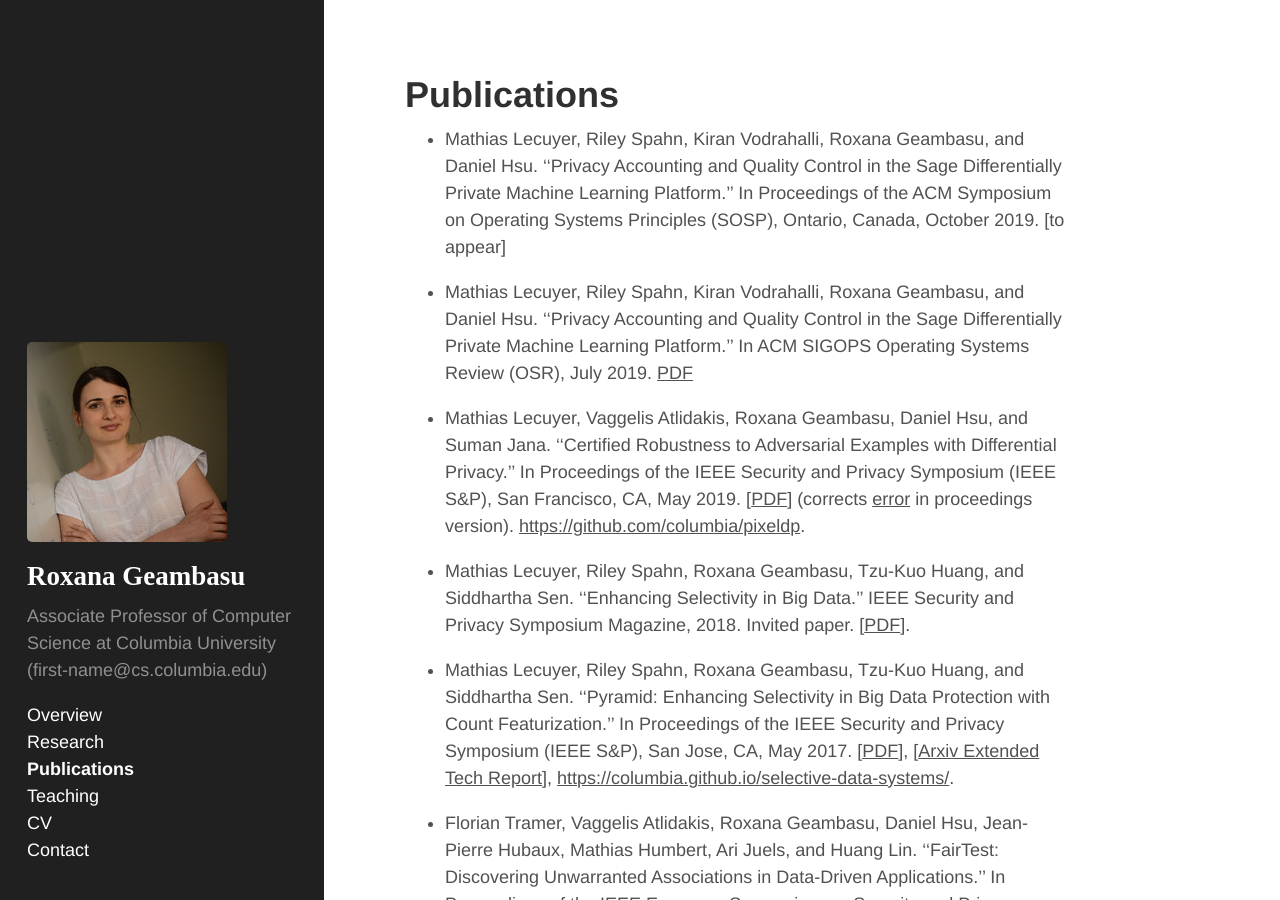
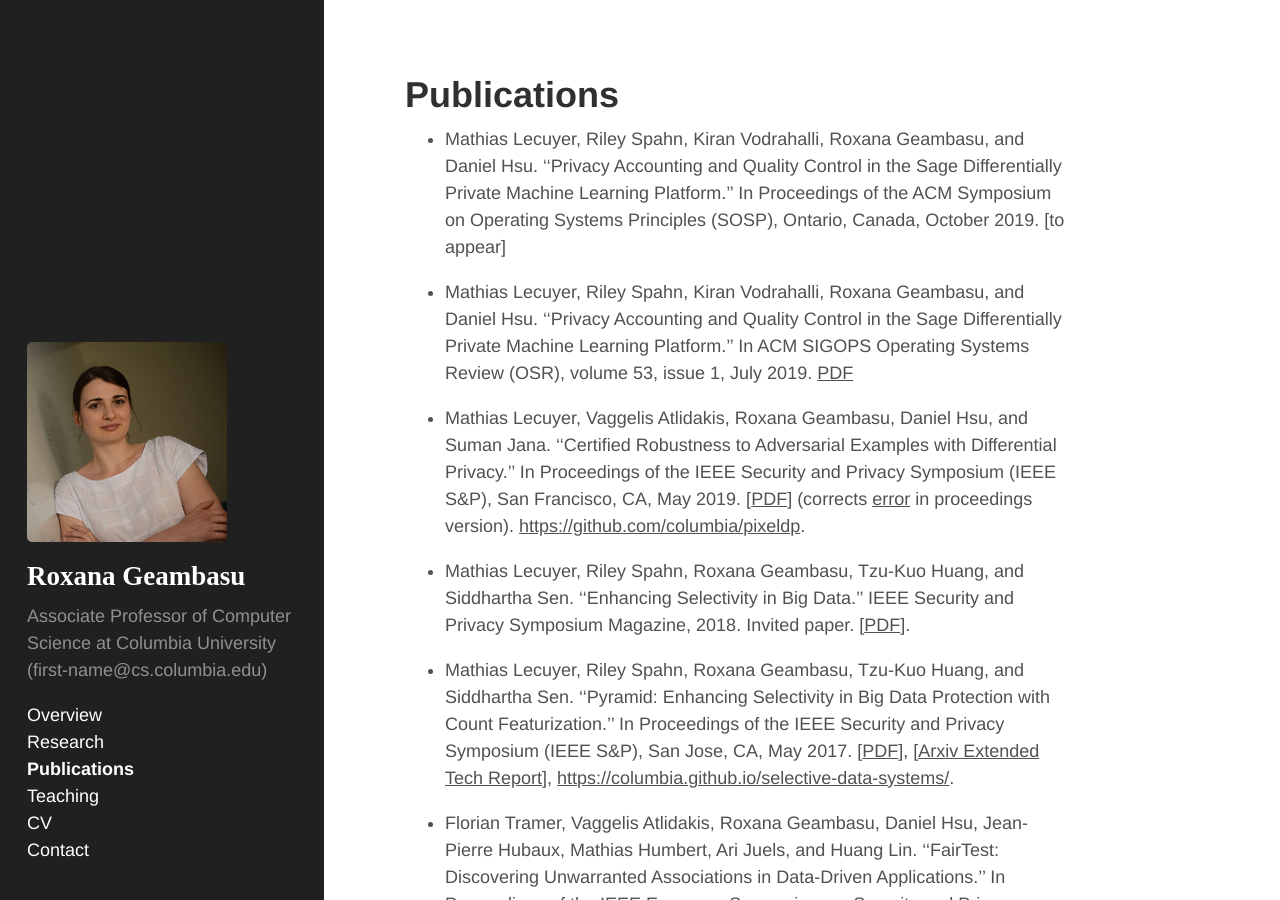
Before and after one commit to roxanageambasu/roxanageambasu.github.io, a Jekyll site: the page built from 02-publications.md, in a window 1280 px wide and 900 px high. Built offline with Jekyll 4.4.1, drawn with Linux system fonts in a browser that asks for light colours.

Commit message:
stuff git push

```diff
--- a/02-publications.md
+++ b/02-publications.md
@@ -10,7 +10,7 @@ title: Publications
 * Mathias Lecuyer, Riley Spahn, Kiran Vodrahalli, Roxana Geambasu, and Daniel
   Hsu. ''Privacy Accounting and Quality Control in the Sage Differentially
   Private Machine Learning Platform.'' In ACM SIGOPS Operating Systems Review
-  (OSR), July 2019.  [PDF](https://dl.acm.org/citation.cfm?id=3352032)
+  (OSR), volume 53, issue 1, July 2019.  [PDF](https://dl.acm.org/citation.cfm?id=3352032)
 
 * Mathias Lecuyer, Vaggelis Atlidakis, Roxana Geambasu, Daniel Hsu, and Suman Jana.
   ''Certified Robustness to Adversarial Examples with Differential Privacy.''
```
Also changed, not shown: 1 other file.
